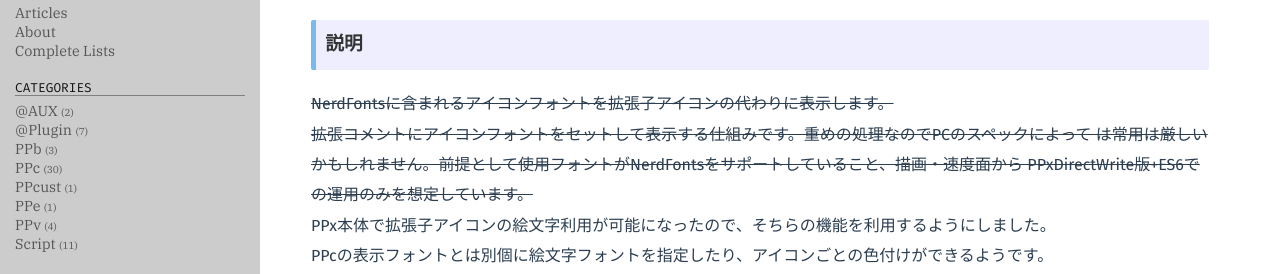
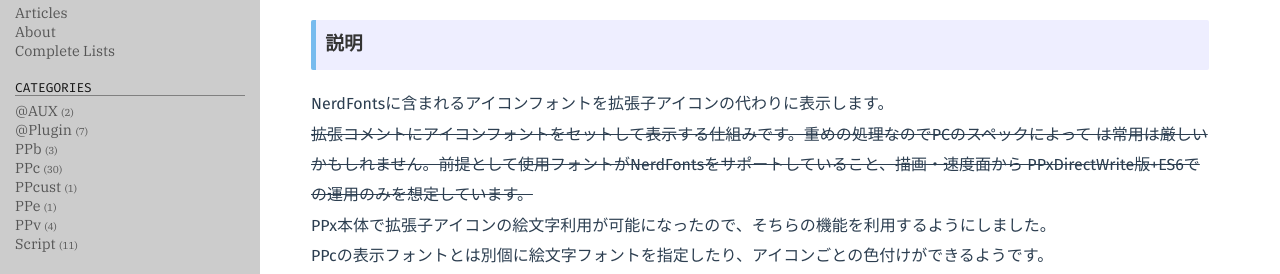
Before and after one commit to tar80/pages-pca, a Jekyll site: the page built from _posts/22-01-15-set_iconicfont.md, in a window 1280 px wide. Shown: the part 217-491 px from the top of the page. Built offline with Jekyll 4.4.1, drawn with Linux system fonts in a browser that asks for light colours; some web fonts are replaced.

Commit message:
Refactor 記事を調整

```diff
--- a/_posts/22-01-15-set_iconicfont.md
+++ b/_posts/22-01-15-set_iconicfont.md
@@ -10,7 +10,7 @@
 
 ### 説明
 
-~~NerdFontsに含まれるアイコンフォントを拡張子アイコンの代わりに表示します。~~
+NerdFontsに含まれるアイコンフォントを拡張子アイコンの代わりに表示します。
 ~~拡張コメントにアイコンフォントをセットして表示する仕組みです。重めの処理なのでPCのスペックによって
 は常用は厳しいかもしれません。前提として使用フォントがNerdFontsをサポートしていること、描画・速度面から
 PPxDirectWrite版+ES6での運用のみを想定しています。~~
```
